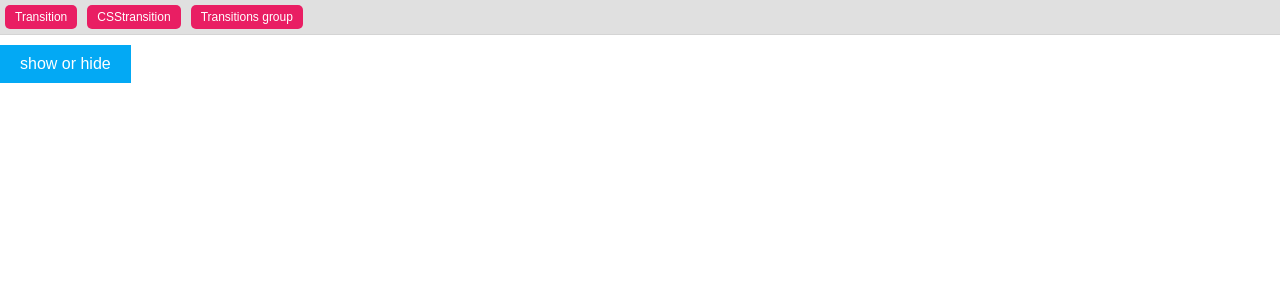
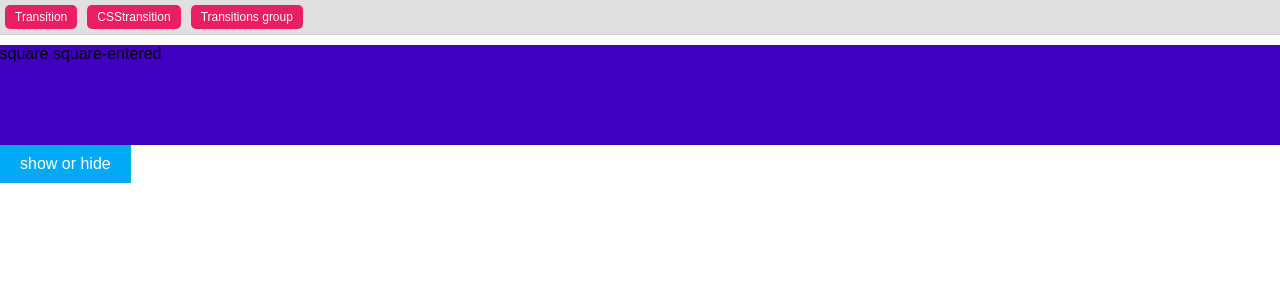
Before and after one commit to VjacheslavZ/React-Fullstack-course-, a React (Create React App) app in the folder transitions/: page /transition in a window 1280 px wide. Both pictures are taken after a click on the element "show or hide". Shown: the top 300 px of the page. Built offline with nearby package versions, Linux system fonts and the light colour scheme.

Commit message:
css transitions

```diff
--- a/transitions/src/components/Transition.js
+++ b/transitions/src/components/Transition.js
@@ -18,18 +18,24 @@
             <div>
                 <Transition
                     in={this.state.show}
-                    timeout={2000}
-                    mountOnEnter
-                    unmountOnExit
+                    timeout={{
+                        enter:2000,
+                        exit:2000
+                    }}
+                    enter={true}
+                    exit={true}
+
+                    onEnter={(node) =>{
+                        console.log('enter')
+                    }}
+
+                    onExit={(node) => {
+                        console.log('exit')
+                    }}
                 >
                     {state =>
-                        <div style={{
-                            background: 'red',
-                            height: '100px',
-                            transition: 'all 2s ease',
-                            opacity: state === 'exited' || state === 'exiting' ? 0 : 1
-                        }}>
-                            {state}
+                        <div className={`square square-${state}`}>
+                            { `square square-${state}` }
                         </div>
                     }
                 </Transition>
--- a/transitions/src/css/App.css
+++ b/transitions/src/css/App.css
@@ -73,7 +73,26 @@
 /*=======================================
             TRANSITIONS BASIC
 ========================================*/
-
+.square{
+    background: red;
+    height: 100px;
+    opacity: 1;
+    transition: all 2s ease;
+}
+.square.square-entering{
+    opacity: 1;
+    transform: translateX(0%);
+}
+.square.square-entered{
+    background-color: blue;
+}
+.square.square-exiting{
+    background: green;
+}
+.square.square-exited{
+    opacity: 0;
+    transform: translateX(-100%);
+}
 /*=======================================
                 CSSTRANSITIONS
 ========================================*/
```
